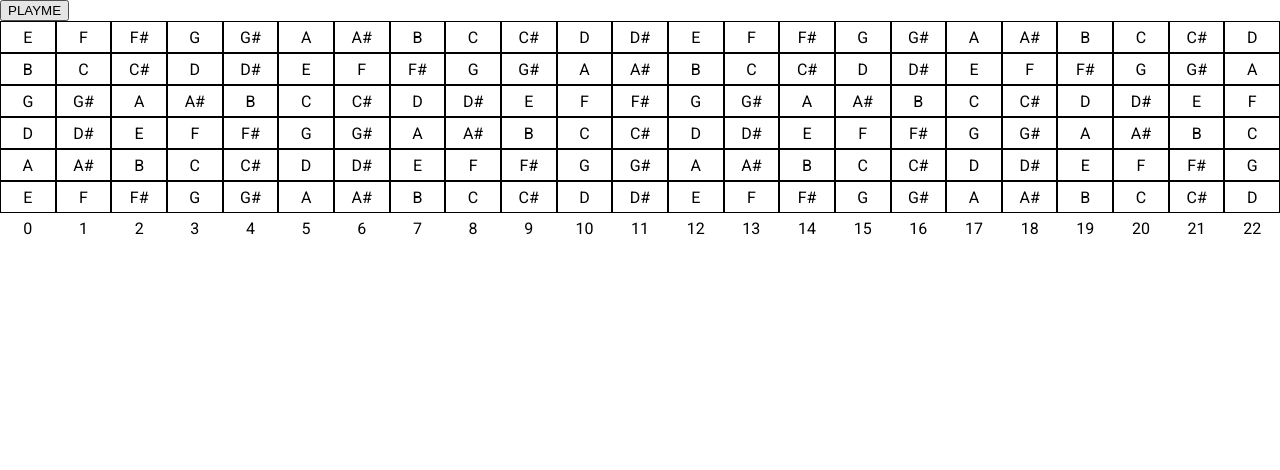
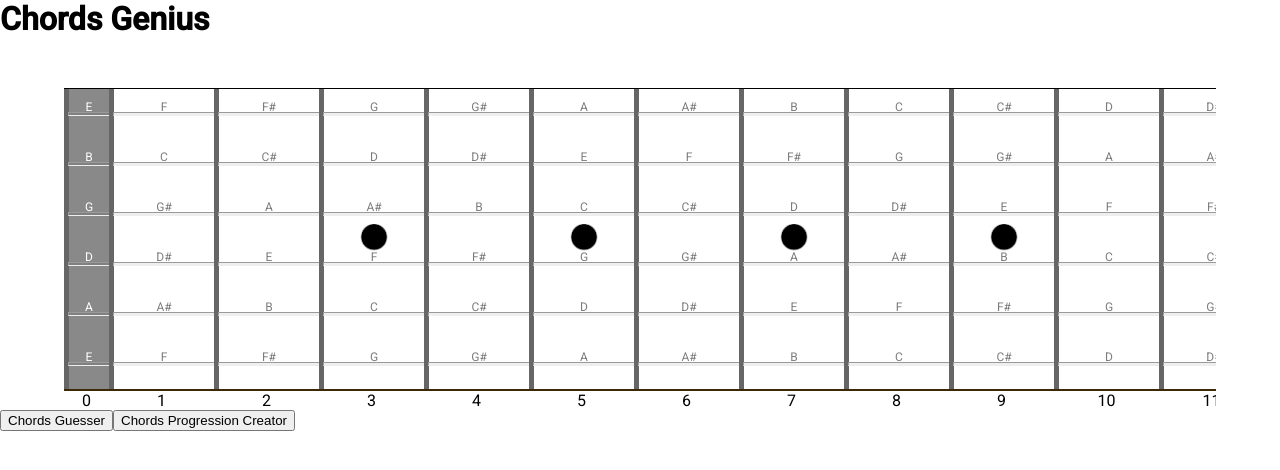
Before and after one commit to MrPloman/chordsApp-frontend, an Angular app: page / in a window 1280 px wide. Shown: the top 470 px of the page. Built offline with nearby package versions, Linux system fonts and the light colour scheme.

Commit message:
fretboard completed and functions selector created

```diff
--- a/src/app/app.component.html
+++ b/src/app/app.component.html
@@ -1,4 +1,3 @@
-<div>
-  <button (click)="sound()">PLAYME</button>
-</div>
+<h1>Chords Genius</h1>
 <app-fretboard></app-fretboard>
+<app-function-selector></app-function-selector>
--- a/src/app/app.component.scss
+++ b/src/app/app.component.scss
@@ -0,0 +1,6 @@
+h1 {
+  margin: 0 auto;
+  display: flex;
+  justify-self: center;
+  align-self: center;
+}
--- a/src/app/app.component.ts
+++ b/src/app/app.component.ts
@@ -3,10 +3,16 @@ import { RouterOutlet } from '@angular/router';
 import { MatSliderModule } from '@angular/material/slider';
 import { FormsModule } from '@angular/forms';
 import { FretboardComponent } from './components/fretboard/fretboard.component';
+import { FunctionSelectorComponent } from './components/function-selector/function-selector.component';
 
 @Component({
   selector: 'app-root',
-  imports: [MatSliderModule, FormsModule, FretboardComponent],
+  imports: [
+    MatSliderModule,
+    FormsModule,
+    FretboardComponent,
+    FunctionSelectorComponent,
+  ],
   templateUrl: './app.component.html',
   styleUrl: './app.component.scss',
 })
@@ -19,10 +25,4 @@ export class AppComponent {
     // Use the updated volume value as needed (e.g., set audio volume)
   }
   ngOnInit(): void {}
-  public sound() {
-    const audio = new Audio(this.soundSrc);
-    audio.load();
-    audio.play();
-  }
-  constructor() {}
 }
--- a/src/app/components/fretboard/fretboard.component.html
+++ b/src/app/components/fretboard/fretboard.component.html
@@ -1,12 +1,26 @@
 <div id="fretboard">
+  <img
+    *ngFor="let dot of currentDots"
+    class="dot"
+    [src]="dot.src"
+    alt="dot"
+    [style.left]="dot.left"
+    [style.top]="dot.top"
+  />
   <div class="stringBoard" *ngFor="let string of currentFretboard">
-    <div class="fret" (click)="sound(note)" *ngFor="let note of string">
-      {{ note.note }}
+    <div class="fret" (click)="makeItSound(note)" *ngFor="let note of string">
+      <!-- <span class="dot" *ngIf="topDotChecker(note)"></span> -->
+      <span class="noteName">{{ note.note }}</span>
+      <hr class="stringLine" />
+
+      <!-- <span *ngIf="bottomDotChecker(note)" class="dot"></span> -->
     </div>
   </div>
   <div class="positions">
     <div *ngFor="let item of currentFretboard[0]" class="fretPosition">
-      {{ item.position }}
+      <span>
+        {{ item.position }}
+      </span>
     </div>
   </div>
 </div>
--- a/src/app/components/fretboard/fretboard.component.scss
+++ b/src/app/components/fretboard/fretboard.component.scss
@@ -1,29 +1,69 @@
 #fretboard {
-  border: 1px black;
+  border-top: 1px solid;
   display: flex;
   flex-direction: column;
+  max-width: 90%;
+  margin: 0 auto;
+  overflow-x: scroll;
+  position: relative;
+  margin-top: 50px;
+  .dot {
+    position: absolute;
+    width: 50px;
+    height: 50px;
+  }
   .stringBoard {
+    width: 2000px;
     display: flex;
     flex-direction: row;
     .fret {
-      border: 1px solid black;
-      width: 150px;
-      height: 30px;
+      position: relative;
+      border-left: 5px solid rgb(102, 102, 102);
+      min-width: 100px;
+      height: 50px;
       display: flex;
       justify-content: center;
       align-items: center;
       cursor: pointer;
+      .noteName {
+        margin-bottom: 15px;
+        color: rgba(0, 0, 0, 0.515);
+        font-size: 12px;
+      }
+      .stringLine {
+        width: 100%;
+        position: absolute;
+        height: 2px;
+        background-color: rgba(0, 0, 0, 0.064);
+      }
+    }
+    .fret:first-of-type {
+      min-width: 40px;
+      background-color: rgba(0, 0, 0, 0.462);
+      .noteName {
+        color: white;
+      }
     }
   }
   .positions {
     display: flex;
     flex-direction: row;
+
+    width: 2000px;
+
     .fretPosition {
+      position: relative;
+
+      border-top: 2px solid rgb(59, 42, 5);
+
       display: flex;
-      width: 150px;
-      height: 30px;
+      min-width: 105px;
+      flex-direction: column;
       justify-content: center;
       align-items: center;
     }
+    .fretPosition:first-of-type {
+      min-width: 45px;
+    }
   }
 }
--- a/src/app/components/fretboard/fretboard.component.ts
+++ b/src/app/components/fretboard/fretboard.component.ts
@@ -1,6 +1,7 @@
 import { CommonModule } from '@angular/common';
 import { Component } from '@angular/core';
 import { fretboard } from '@app/config/global_variables/fretboard';
+import { dots } from '@app/config/global_variables/dots';
 
 @Component({
   selector: 'app-fretboard',
@@ -10,7 +11,8 @@ import { fretboard } from '@app/config/global_variables/fretboard';
 })
 export class FretboardComponent {
   public currentFretboard = fretboard;
-  public sound(note: any) {
+  public currentDots = dots;
+  public makeItSound(note: any) {
     let fretNote = note.note;
     if (note.note.includes('#')) fretNote = note.note.replace('#', 'sh');
 
@@ -20,4 +22,11 @@ export class FretboardComponent {
     noteAudio.load();
     noteAudio.play();
   }
+  public topDotChecker(note: any) {
+    return false;
+  }
+
+  public bottomDotChecker(note: any) {
+    return false;
+  }
 }
--- /dev/null
+++ b/src/app/components/function-selector/function-selector.component.html
@@ -0,0 +1 @@
+<button>Chords Guesser</button> <button>Chords Progression Creator</button>
--- /dev/null
+++ b/src/app/config/global_variables/dots.ts
@@ -0,0 +1,72 @@
+export const dots = [
+  {
+    src: '../../../assets/images/dot.png',
+    width: '50px',
+    height: '50px',
+    left: '285px',
+    top: '124px',
+  },
+  {
+    src: '../../../assets/images/dot.png',
+    width: '50px',
+    height: '50px',
+    left: '495px',
+    top: '124px',
+  },
+  {
+    src: '../../../assets/images/dot.png',
+    width: '50px',
+    height: '50px',
+    left: '705px',
+    top: '124px',
+  },
+  {
+    src: '../../../assets/images/dot.png',
+    width: '50px',
+    height: '50px',
+    left: '915px',
+    top: '124px',
+  },
+  {
+    src: '../../../assets/images/dot.png',
+    width: '50px',
+    height: '50px',
+    left: '1230px',
+    top: '25px',
+  },
+  {
+    src: '../../../assets/images/dot.png',
+    width: '50px',
+    height: '50px',
+    left: '1230px',
+    top: '222px',
+  },
+  {
+    src: '../../../assets/images/dot.png',
+    width: '50px',
+    height: '50px',
+    left: '1545px',
+    top: '124px',
+  },
+  {
+    src: '../../../assets/images/dot.png',
+    width: '50px',
+    height: '50px',
+    left: '1755px',
+    top: '124px',
+  },
+  {
+    src: '../../../assets/images/dot.png',
+    width: '50px',
+    height: '50px',
+    left: '1965px',
+    top: '124px',
+  },
+  {
+    src: '../../../assets/images/dot.png',
+    width: '50px',
+    height: '50px',
+    left: '2175px',
+    top: '124px',
+  },
+];
```
Also changed, not shown: src/app/components/function-selector/function-selector.component.ts (added, +11 -0 lines), src/app/components/function-selector/function-selector.component.scss (added), src/assets/images/dot.png (added), 1 other file (tests, documents, lock files or other folders).
